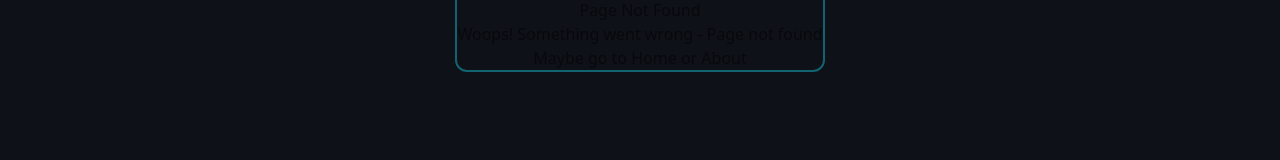
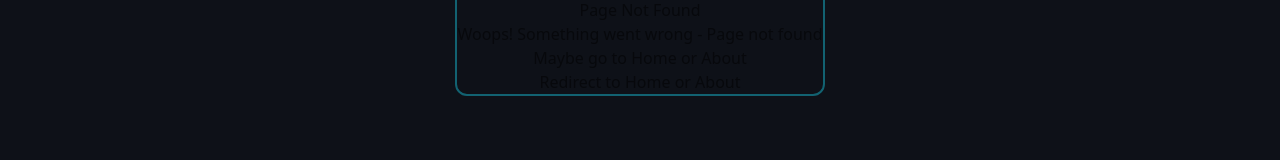
Before and after one commit to matiascabrejos/Portfolio, a Vue app: page /back in a window 1280 px wide. Before the commit this address had no page. Shown: the part 423-583 px from the top of the page. Built offline with nearby package versions, Linux system fonts and the light colour scheme.

Commit message:
Working in the not found page

```diff
--- a/src/pages/NotFound.vue
+++ b/src/pages/NotFound.vue
@@ -10,6 +10,7 @@
       <h1>Page Not Found</h1>
       <h1>Woops! Something went wrong - Page not found</h1>
       <h1>Maybe go to Home or About</h1>
+      <h1>Redirect to Home or About</h1>
     </div>
   </div>
 </template>
```
